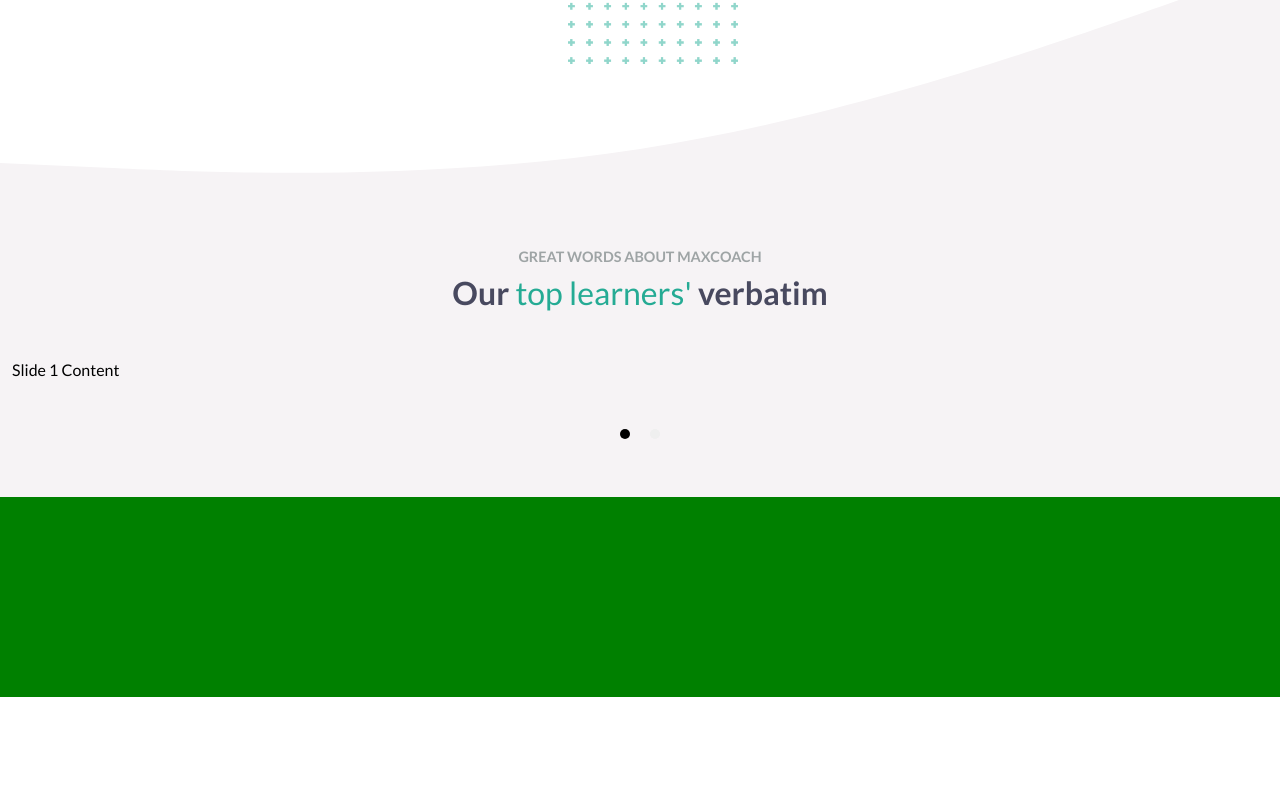
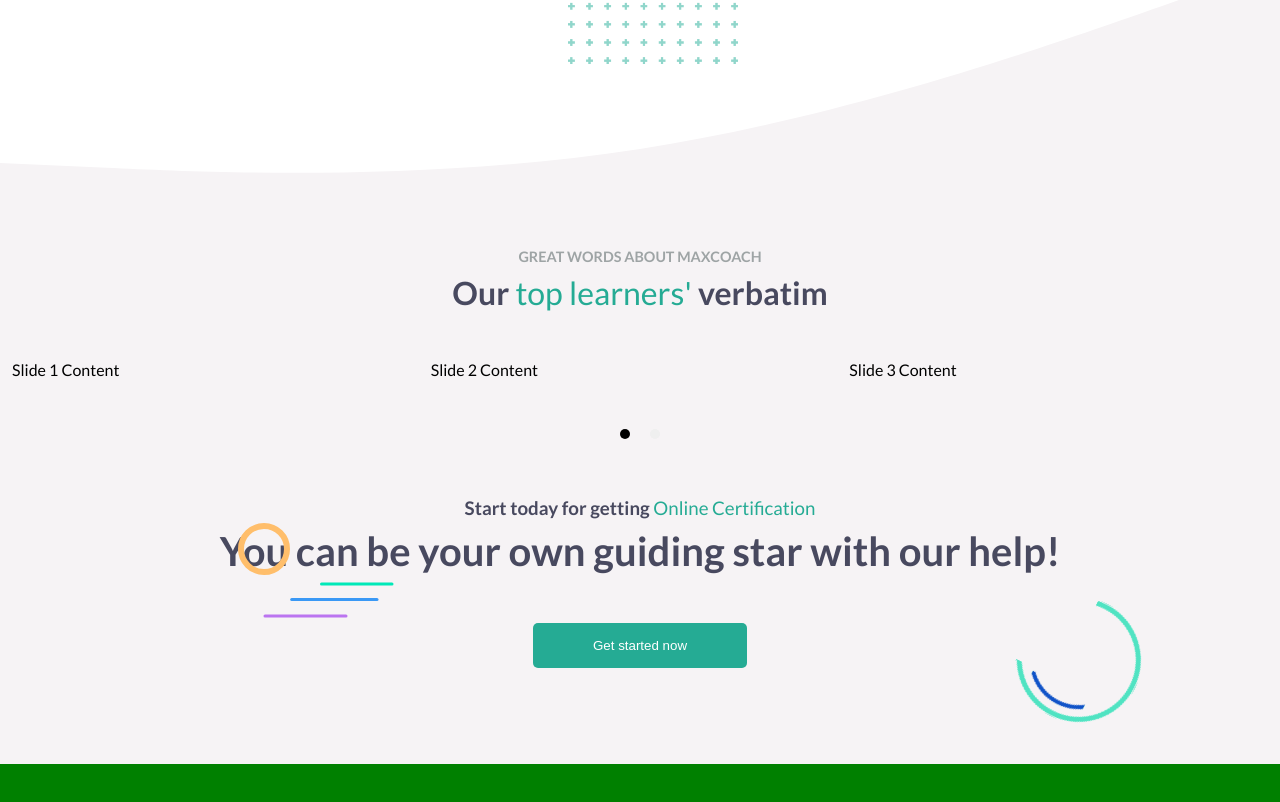
Before and after one commit to GianlucaBenassi/proj-html-vuejs, a Vue app: page / in a window 1280 px wide. Shown: the part 3041-3843 px from the top of the page. Before the commit the page ends 3738 px from the top, so only its background shows below. Built offline with nearby package versions, Linux system fonts and the light colour scheme.

Commit message:
TopLearners get-start button

```diff
--- a/src/components/commons/CustomCarousel.vue
+++ b/src/components/commons/CustomCarousel.vue
@@ -1,10 +1,21 @@
 <template>
-    <carousel :per-page="1" :navigate-to="someLocalProperty" :mouse-drag="false">
+    <carousel
+        :per-page="3"
+        :mouse-drag="true"
+        :scrollPerPage="true"
+        :loop="true"
+    >
         <slide>
             Slide 1 Content
         </slide>
         <slide>
             Slide 2 Content
+        </slide>
+        <slide>
+            Slide 3 Content
+        </slide>
+        <slide>
+            Slide 4 Content
         </slide>
     </carousel>
 </template>
@@ -15,12 +26,12 @@ import { Carousel, Slide } from 'vue-carousel';
 export default {
     name: 'CustomCarousel',
     components: {
-    Carousel,
-    Slide
-  }
+        Carousel,
+        Slide
+    }
 }
 </script>
 
-<style lang='scss'>
+<style lang='scss' scoped>
 
 </style>
--- a/src/components/sections/TopLearners.vue
+++ b/src/components/sections/TopLearners.vue
@@ -12,6 +12,17 @@
 
             <!-- carousel -->
             <CustomCarousel/>
+
+            <!-- get start now -->
+            <div class="get_start text-center mb-5">
+                <h3 class="mt-5">Start today for getting <span class="text-green">Online Certification</span></h3>
+                <h2 class="mt-2 mb-5 big-title">You can be your own guiding star with our help!</h2>
+                <button class="btn-green">Get started now</button>
+
+                <img src="../../assets/img/maxcoach-shape-01.png" alt="shape 01" class="shape sh-01">
+                <img src="../../assets/img/maxcoach-shape-02.png" alt="shape 02" class="shape sh-02">
+                <div class="circle-shape koromiko shape"></div>
+            </div>
 
         </div>
 
@@ -31,8 +42,32 @@ export default {
 
 <style lang='scss' scoped>
 
-h2 span {
+h2 span,
+h3 span {
     font-weight: normal;
 }
 
+.get_start {
+    position: relative;
+
+    .shape {
+        position: absolute;
+
+        &.sh-01 {
+            top: 50%;
+            left: 20%;
+        }
+
+        &.sh-02 {
+            top: 60%;
+            right: 10%;
+        }
+
+        &.circle-shape {
+            top: 15%;
+            left: 18%;
+        }
+    }
+}
+
 </style>
```
